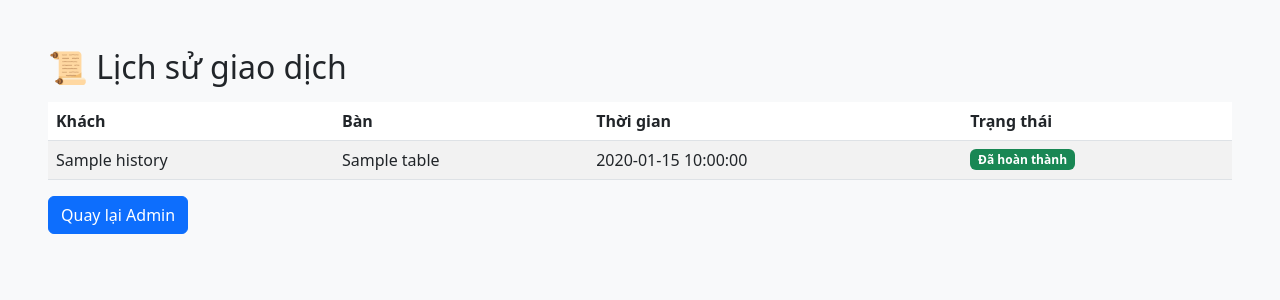
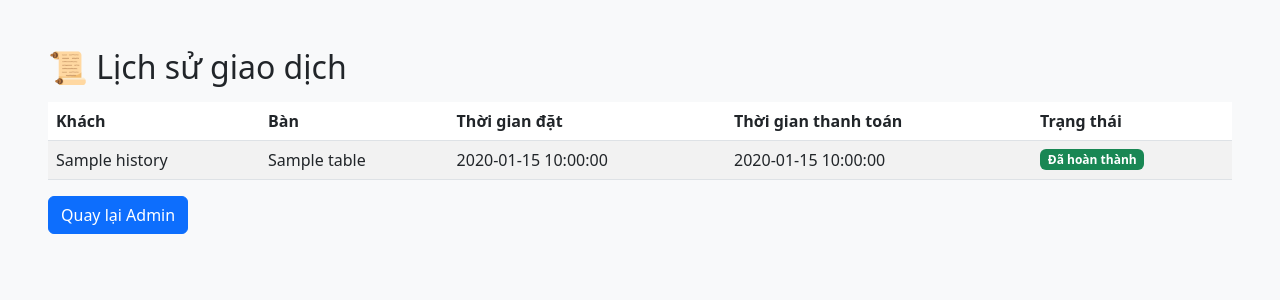
Before and after one commit to tanphatng2007-blip/desknow-booking, a Flask app: template templates/history.html in a window 1280 px wide. Shown: the top 300 px of the page. Run offline with Flask 3, Linux system fonts and the light colour scheme; the template is opened without the code that fills it: most values are stand-ins (such as "Sample title", 1, 10 or a date in 2020).

Commit message:
Update history.html

```diff
--- a/templates/history.html
+++ b/templates/history.html
@@ -2,10 +2,13 @@
 <body class="bg-light p-5">
     <h2>📜 Lịch sử giao dịch</h2>
     <table class="table table-striped mt-3 bg-white">
-        <thead><tr><th>Khách</th><th>Bàn</th><th>Thời gian</th><th>Trạng thái</th></tr></thead>
+        <thead><tr><th>Khách</th><th>Bàn</th><th>Thời gian đặt</th><th>Thời gian thanh toán</th><th>Trạng thái</th></tr></thead>
         <tbody>
             {% for b in history %}
-            <tr><td>{{ b.name }}</td><td>{{ b.table }}</td><td>{{ b.date }}</td><td><span class="badge bg-success">Đã hoàn thành</span></td></tr>
+            <tr>
+                <td>{{ b.name }}</td><td>{{ b.table }}</td><td>{{ b.date }}</td>
+                <td>{{ b.confirmed_at }}</td><td><span class="badge bg-success">Đã hoàn thành</span></td>
+            </tr>
             {% endfor %}
         </tbody>
     </table>
```
